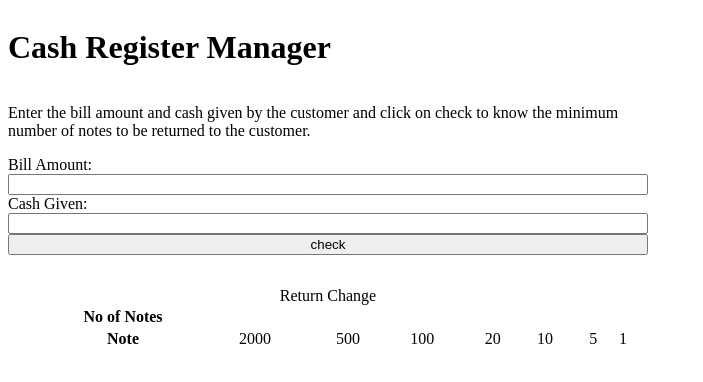
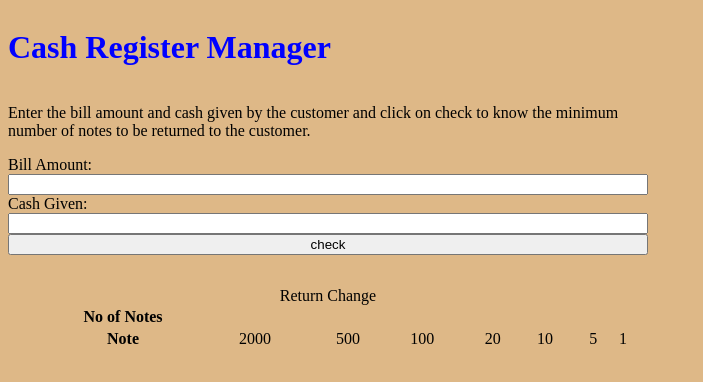
Before and after one commit to anujsweb/mark-10-Cash-Register, a plain HTML site: page index.html in a window 1280 px wide. Shown: the whole page, without its empty margins (0-703 px from the left). Drawn offline with Linux system fonts and the light colour scheme.

Commit message:
style updated

```diff
--- a/main.css
+++ b/main.css
@@ -3,3 +3,11 @@
     flex-direction: column;
     width: 50vw;
 }
+
+body {
+    background-color: burlywood;
+}
+
+h1 {
+    color: blue
+}
```
